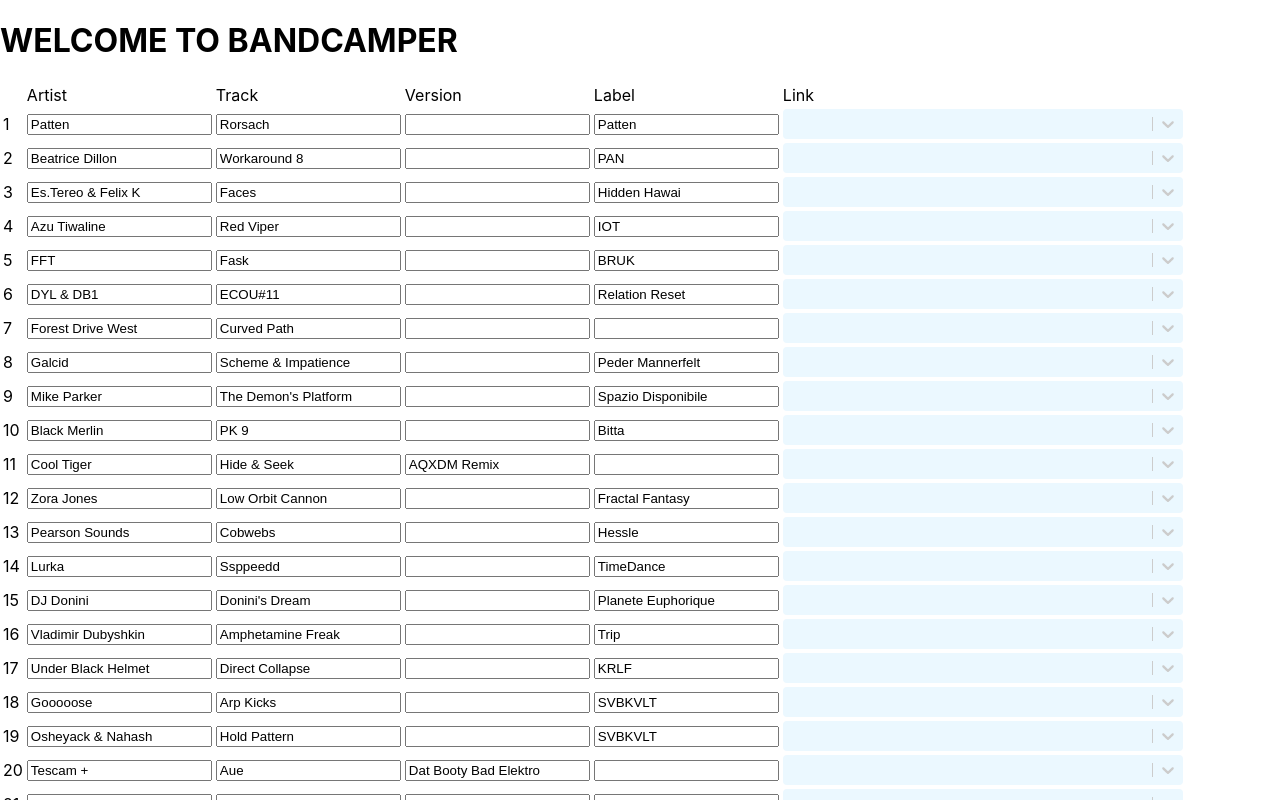
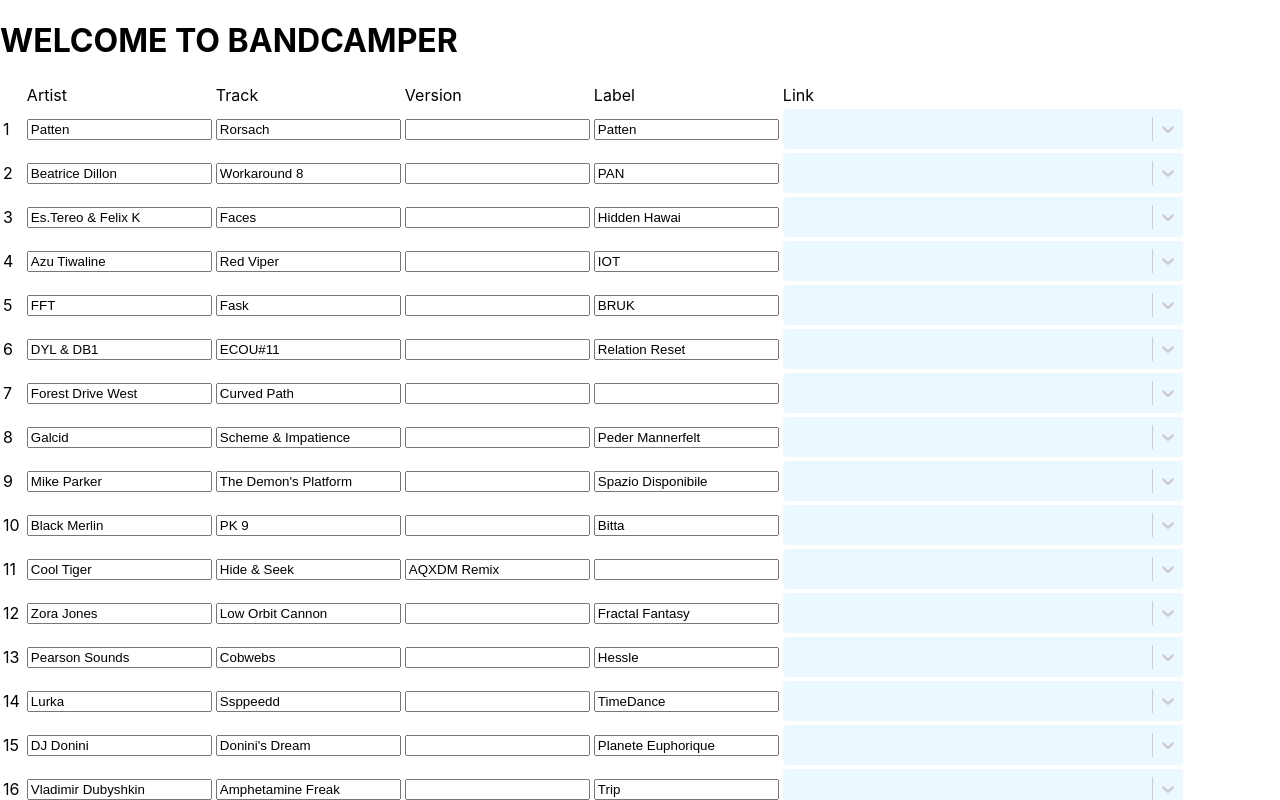
Before and after one commit to walidvb/bandcamper, a Next.js app: page / in a window 1280 px wide. Both pictures are taken after a click on the input "convert". Shown: the top 800 px of the page. Built offline with nearby package versions, Linux system fonts and the light colour scheme.

Commit message:
adds players

```diff
--- /dev/null
+++ b/components/BandcampURLInput/BandcampPlayer.js
@@ -0,0 +1,42 @@
+import React, { useRef } from 'react';
+
+const useWhyDidIRender = (props) => {
+  const prevProps = useRef()
+  if (prevProps.current) {
+    const allKeys = [
+      ...new Set([...Object.keys(props), ...Object.keys(prevProps.current)]),
+    ]
+    const diffKeys = allKeys.filter(k => props[k] !== prevProps.current[k])
+    console.log(
+      'DIFF',
+      diffKeys.map(k => ({ k, prev: prevProps.current[k], cur: props[k] }))
+    )
+  } else {
+    console.log('FIRST MOUNT')
+  }
+  prevProps.current = props
+}
+
+
+function BandcampPlayer(props) {
+  const { metadata } = props
+  useWhyDidIRender(props)
+  if(!metadata?.url){
+    return null
+  }
+
+  if (metadata?.type === 'b' /* type is band */){
+    return <div>See {metadata.name}</div>
+  }
+  const { id, album_id } = metadata
+  return (
+      <iframe
+        className={'miniplayer'}
+        // src={`https://bandcamp.com/EmbeddedPlayer/album=${album_id || id }/size=small/bgcol=E2E8F0/linkcol=2c5282/transparent=true/`}
+      src={`https://bandcamp.com/EmbeddedPlayer/album=3882342693/size=large/bgcol=ffffff/linkcol=0687f5/tracklist=false/artwork=small/track=3899568748/transparent=true/`}
+        seamless
+      />
+  );
+}
+
+export default React.memo(BandcampPlayer);
--- a/components/BandcampURLInput.js
+++ b/components/BandcampURLInput/index.js
@@ -1,11 +1,12 @@
+import React from 'react';
 import { components } from 'react-select';
 import Creatable from 'react-select/creatable';
+import BandcampPlayer from './BandcampPlayer';
 
 const bgBlue = 'rgba(235, 248, 255, 1)'
 const blue = 'rgba(235, 248, 255, var(--bg-opacity))'
 const customStyles = {
   option: (provided, state) => {
-    console.log(state, 'state')
     return ({
       ...provided,
       color: blue,
@@ -63,26 +64,32 @@
   </div>
 }
 
+
 const BandcampUrlInput = ({ idx, options, selected, dispatch }) => {
 
   const onSelect = (option) => dispatch({
     type: 'UPDATE_TRACK',
     payload: {
       idx,
-      url: option.value,
+      metadata: option.value,
       imageUrl: option.img,
     }
   })
-  console.log(selected, 'url')
+  console.log("selected", selected)
+  const SingleValue = (props) => {
+    return <components.SingleValue {...props}>
+      <BandcampPlayer metadata={selected} />
+    </components.SingleValue>
+  }
 
   return <Creatable
     value={{ value: selected, label: selected }}
     defaultValue={selected}
     styles={customStyles}
-    components={{ Option }}
+    components={{ Option, SingleValue }}
     onChange={onSelect}
-    options={options.map(o => ({...o, label: o.url, value: o.url}))}
+    options={options.map(o => ({...o, label: o.url, value: o}))}
   />
 }
 
-export default BandcampUrlInput
+export default React.memo(BandcampUrlInput)
--- a/components/Paster.js
+++ b/components/Paster.js
@@ -32,14 +32,17 @@
 
   const convert = () => {
     const entries = raw.split('\n')
-    const tracks = entries.map((entry) => {
+    const tracks = entries.map((entry, i) => {
       const matches = regexp.exec(entry)
       if(matches){
-        return matches.groups
+        return {
+          ...matches.groups,
+          id: `${i}`,
+          metadata: {},
+        }
       }
       return {}
     })
-    console.table(tracks)
     dispatch({ type: 'PARSED_TRACKLIST', payload: tracks })
     onNext()
   }
--- a/components/TrackRow.js
+++ b/components/TrackRow.js
@@ -1,9 +1,10 @@
 import Axios from 'axios';
-import { useEffect, useState } from 'react';
+import { useEffect, useState, useRef } from 'react';
 import BandcampUrlInput from './BandcampURLInput';
 
-const TrackRow = ({ track, dispatch, idx }) => {
-  const { artist, name, url, version, label, imageUrl, fetchRequested } = track
+const TrackRow = (props) => {
+  const { track, dispatch, idx, metadata } = props
+  const { artist, name, version, label, imageUrl, fetchRequested } = track
   const [loading, setLoading] = useState(false)
   const [error, setError] = useState(false)
   const [candidates, setCandidates] = useState([])
@@ -25,7 +26,7 @@
       })
       setCandidates(newCandidates)
       const bestMatch = newCandidates[0]
-      dispatch({ type: 'UPDATE_TRACK', payload: { idx, ...{ ...track, url: bestMatch.url, imageUrl: bestMatch.img } }})
+      dispatch({ type: 'UPDATE_TRACK', payload: { idx, ...{ ...track, metadata: bestMatch, imageUrl: bestMatch.img } }})
     }catch(err){
       console.log(err)
       dispatch({ type: 'BANDCAMP_NOT_FOUND', payload: { idx } })
@@ -49,23 +50,23 @@
         <div>{idx+1}</div>
       </td>
       <td className={cellClasses}>
-        <input onChange={onChange} name="artist" className="w-full px-2 py-1 rounded-sm bg-blue-100" type="text" value={artist} />
+        <input onChange={onChange} name="artist" className="w-full px-2 py-2 rounded-sm bg-blue-100" type="text" value={artist} />
         {/* {fetchedTrack.artist && <div className="text-xs pl-2 text-blue-500"> {fetchedTrack.artist} ?</div>} */}
       </td>
       <td className={cellClasses}>
-        <input onChange={onChange} name="name" className="w-full px-2 py-1 rounded-sm bg-blue-100" type="text" value={name} />
+        <input onChange={onChange} name="name" className="w-full px-2 py-2 rounded-sm bg-blue-100" type="text" value={name} />
         {/* {fetchedTrack.name && <div className="text-xs pl-2 text-blue-500"> {fetchedTrack.name} ?</div>} */}
       </td>
       <td className={cellClasses}>
-        <input onChange={onChange} name="version" className="w-full px-2 py-1 rounded-sm bg-blue-100" type="text" value={version} />
+        <input onChange={onChange} name="version" className="w-full px-2 py-2 rounded-sm bg-blue-100" type="text" value={version} />
         {/* {fetchedTrack.name && <div className="text-xs pl-2 text-blue-500"> {fetchedTrack.name} ?</div>} */}
       </td>
       <td className={cellClasses}>
-        <input onChange={onChange} name="label" className="w-full px-2 py-1 rounded-sm bg-blue-100" type="text" value={label} />
+        <input onChange={onChange} name="label" className="w-full px-2 py-2 rounded-sm bg-blue-100" type="text" value={label} />
         {/* {fetchedTrack.name && <div className="text-xs pl-2 text-blue-500"> {fetchedTrack.name} ?</div>} */}
       </td>
       <td className={cellClasses}>
-        <BandcampUrlInput idx={idx} dispatch={dispatch} options={candidates} selected={url} />
+        <BandcampUrlInput idx={idx} dispatch={dispatch} options={candidates} selected={metadata} />
         {/* <input onChange={onChange} name="url" className="w-full px-2 py-1 rounded-sm bg-blue-100" type="text" value={url} /> */}
       </td>
       <td className="py-0">
@@ -73,9 +74,9 @@
       </td>
       <td className={""}>
         <div className={`cursor-pointer ${loading && "animate-bounce cursor-none"} text-blue-300`} onClick={query}>
-          {url
+          {metadata?.url
             ? (
-              <a href={url} target="_blank">
+              <a href={metadata.url} target="_blank">
                 <img src={imageUrl} className="h-6 w-auto transform hover:scale-150" />
               </a>
             )
--- a/components/TracksTable.js
+++ b/components/TracksTable.js
@@ -58,7 +58,7 @@
         </tr>
       </thead>
       <tbody>
-        {tracks.map((t, i) => <TrackRow idx={i} key={i} dispatch={dispatch} track={t} />)}
+        {tracks.map((t, i) => <TrackRow idx={i} key={t.id} dispatch={dispatch} track={t} metadata={t.metadata} />)}
         <TrackNew dispatch={dispatch} />
       </tbody>
     </table>
--- a/styles/globals.css
+++ b/styles/globals.css
@@ -15,3 +15,19 @@
 * {
   box-sizing: border-box;
 }
+
+
+
+.css-zk88xw-singleValue{
+  width: 100%;
+}
+.css-1qcld3k-ValueContainer, .miniplayer{
+  height: 40px;
+  padding-left: 0!important;
+}
+.miniplayer{
+  border: 0;
+  width: 376px;
+  height: 42px;
+
+}
```
